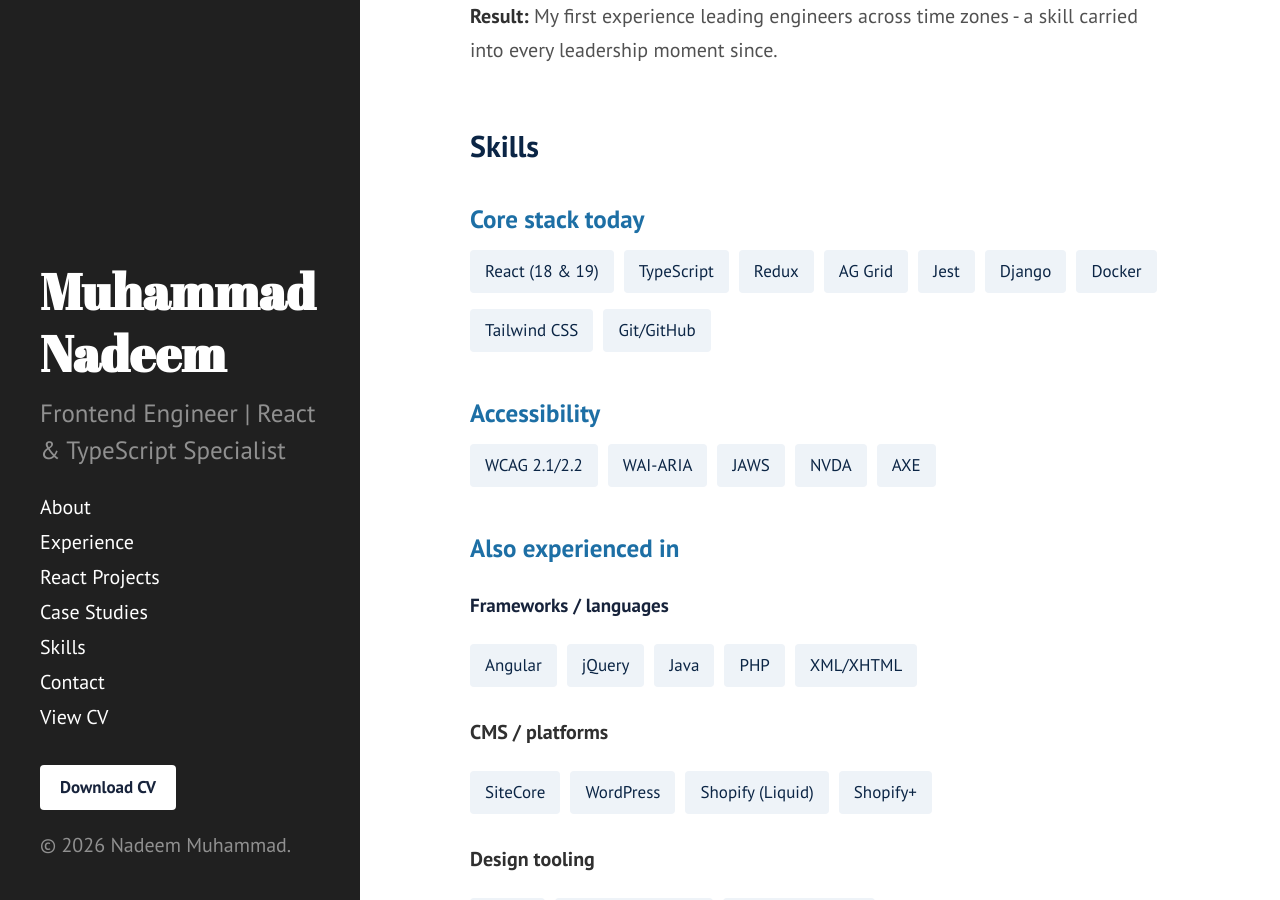
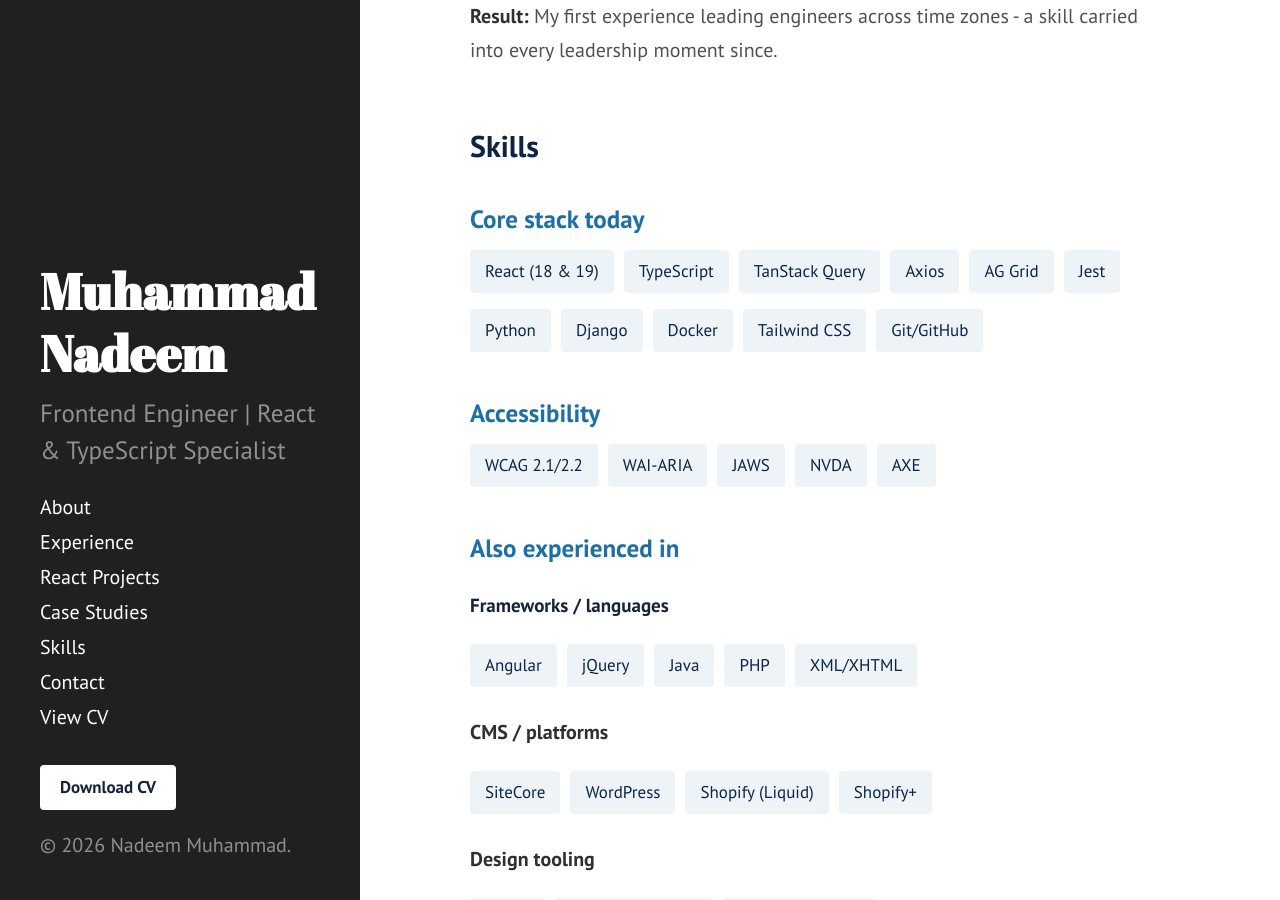
Before and after one commit to nadeem-muhammad/nadeem-muhammad.github.io, a Jekyll site: the page built from index.md, in a window 1280 px wide and 900 px high, scrolled down 10706 px. Built offline with Jekyll 4.4.1, drawn with Linux system fonts in a browser that asks for light colours.

Commit message:
Revise skills section in index.md
Updated core stack skills to include TanStack Query and Axios, and replaced Django with Python.

```diff
--- a/index.md
+++ b/index.md
@@ -276,7 +276,7 @@ Delivery needed to scale beyond the in-house team, using an outsourced developme
 
 ### Core stack today
 <ul class="skill-tags">
-<li>React (18 &amp; 19)</li><li>TypeScript</li><li>Redux</li><li>AG Grid</li><li>Jest</li><li>Django</li><li>Docker</li><li>Tailwind CSS</li><li>Git/GitHub</li>
+<li>React (18 &amp; 19)</li><li>TypeScript</li><li>TanStack Query</li><li>Axios</li><li>AG Grid</li><li>Jest</li><li>Python</li><li>Django</li><li>Docker</li><li>Tailwind CSS</li><li>Git/GitHub</li>
 </ul>
 
 ### Accessibility
```
